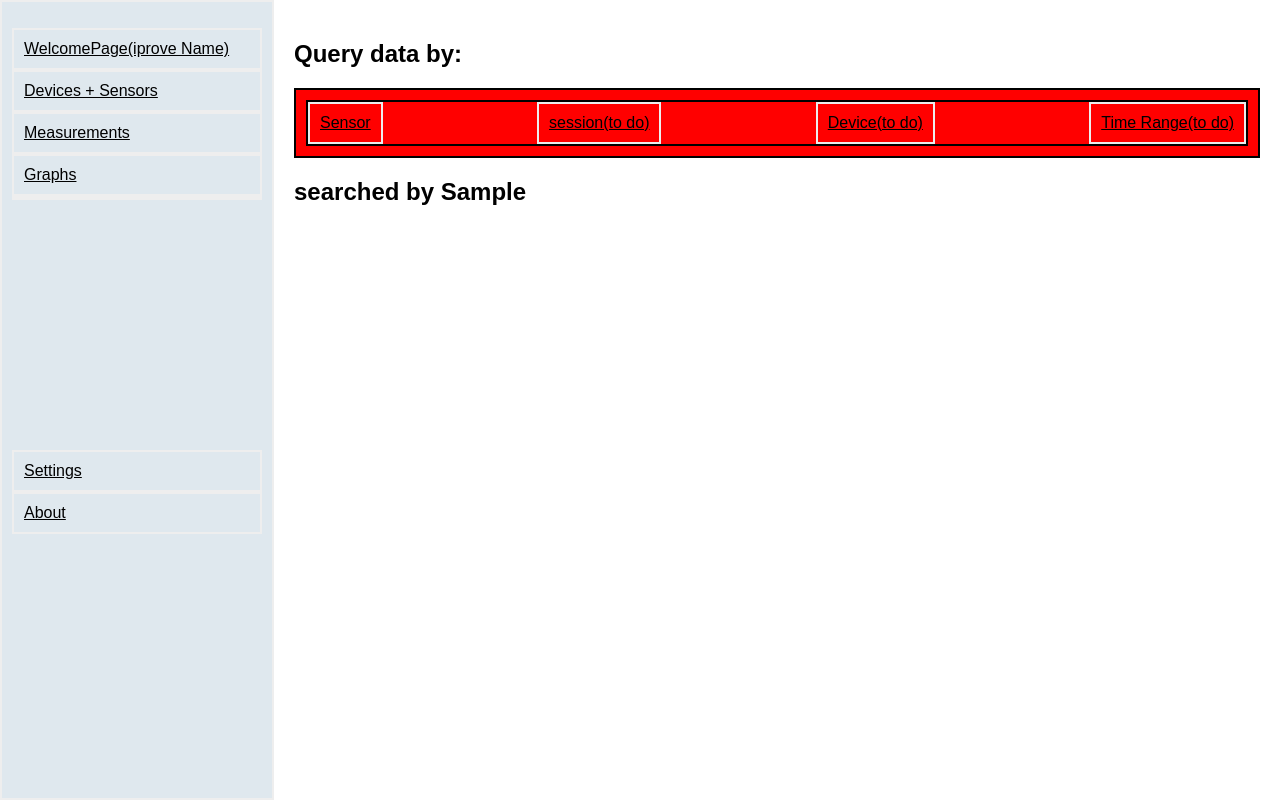
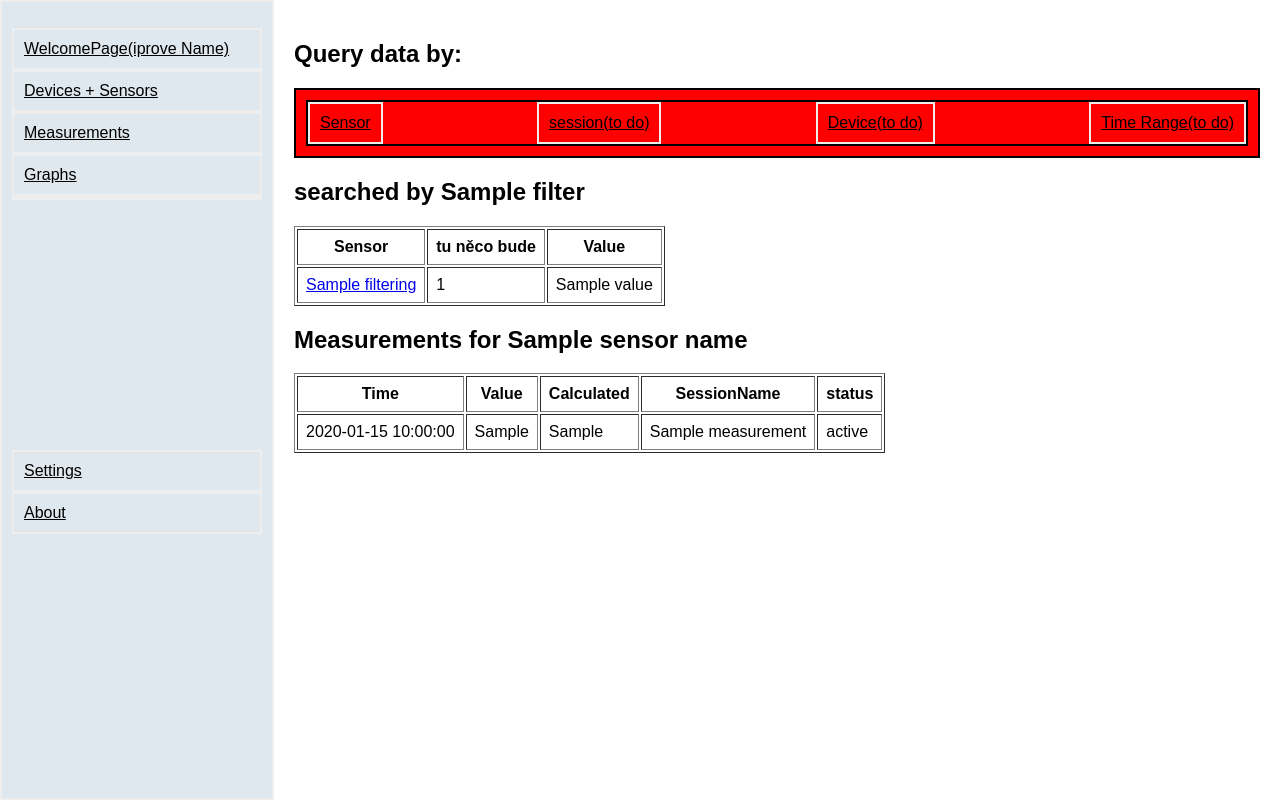
Before and after one commit to Raduas/DECP, a FastAPI app: template L2/L2_Gateway/L2_API/app/templates/measurements.html in a window 1280 px wide. Run offline with FastAPI, Linux system fonts and the light colour scheme; the template is opened without the code that fills it: most values are stand-ins (such as "Sample title", 1, 10 or a date in 2020).

Commit message:
add measurement data querry by sensor

```diff
--- a/L2/L2_Gateway/L2_API/app/templates/css/mainPage.css
+++ b/L2/L2_Gateway/L2_API/app/templates/css/mainPage.css
@@ -64,3 +64,8 @@
      border: 2px solid #000000;
      justify-content: space-between;
  }
+
+ .Devices {
+     border: 1;
+     cellpadding: 8
+ }
--- a/L2/L2_Gateway/L2_API/app/templates/devices.html
+++ b/L2/L2_Gateway/L2_API/app/templates/devices.html
@@ -12,14 +12,14 @@
             <menu>
                 <li class="main-menu1"><a href="/">WelcomePage(iprove Name)</a></li>
                 <li class="main-menu2"><a href="/devices">Devices + Sensors</a></li>
-                <li class="main-menu3"><a href="#">Measurements</a></li>
+                <li class="main-menu3"><a href="/measurements">Measurements</a></li>
                 <li class="main-menu4"><a href="#">Graphs</a></li>
                 <li></li>
                 <li class="main-menu20"><a href="#">Settings</a></li>
                 <li class="main-menu21"><a href="#">About</a></li>
             </menu>
         </nav>
-        <main>
+        <main class="content">
             <h2>Registered Devices</h2>
             <table border="1" cellpadding="8">
                 <tr>
--- a/L2/L2_Gateway/L2_API/app/templates/measurements.html
+++ b/L2/L2_Gateway/L2_API/app/templates/measurements.html
@@ -23,20 +23,58 @@
             <h2>Query data by:</h2>
             <nav class="measQuery">
                 <ul class="filtering-list">
-                    <li><a href="#">Sensor</a></li>
+                    <li><a href="/measurements/?filter=Sensor">Sensor</a></li>
                     <li><a href="#">session(to do)</a></li>
                     <li><a href="#">Device(to do)</a></li>
                     <li><a href="#">Time Range(to do)</a></li>
                 </ul>
             </nav>
-            <h2>searched by {{ measQuery }}</h2>
-            <table>
+            {% if filter %}
+            <h2>searched by {{ filter }}</h2>
+            <table border="1" cellpadding="8">
                 <thead>
                     <tr>
-                        <th></th>
+                        <th scope="col">Sensor</th>
+                        <th scope="col">tu něco bude</th>
+                        <th scope="col">Value</th>
                     </tr>
                 </thead>
+                <tbody>
+                    {% for f in filtering %}
+                    <tr>
+                        <td scope="row"><a href=/measurements/?filter={{filter}}&sensorName={{f.sensorName}}>{{
+                                f.sensorName}}</a></td>
+                        <td>{{ f.session_id }}</td>
+                        <td>{{ f.value }}</td>
+                    </tr>
+                    {% endfor %}
+                </tbody>
             </table>
+            {% endif %}
+            {% if sensorName %}
+            <h2>Measurements for {{ sensorName }}</h2>
+            <table border="1" cellpadding="8">
+                <thead>
+                    <tr>
+                        <th scope="col">Time</th>
+                        <th scope="col">Value</th>
+                        <th scope="col">Calculated</th>
+                        <th scope="col">SessionName</th>
+                        <th scope="col">status</th>
+                    </tr>
+                </thead>
+                <tbody>
+                    {% for m in measurements %}
+                    <tr>
+                        <td scope="row">{{ m.timestamp }}</td>
+                        <td>{{ m.raw_value }}</td>
+                        <td>{{ m.calc_value }}</td>
+                        <td>{{ m.SessionName }}</td>
+                        <td>{{ m.status }}</td>
+                    </tr>
+                    {% endfor %}
+                </tbody>
+                {% endif %}
         </main>
     </div>
 </body>
```
Also changed, not shown: L2/L2_Gateway/L2_API/app/api/modules/querryFuncions.py (added, +7 -0 lines), L2/L2_Gateway/L2_API/app/api/routes/measurements.py (+20 -3 lines), L2/L2_Gateway/L2_API/app/core/dbOperations/measurements_db.py (+14 -0 lines).
